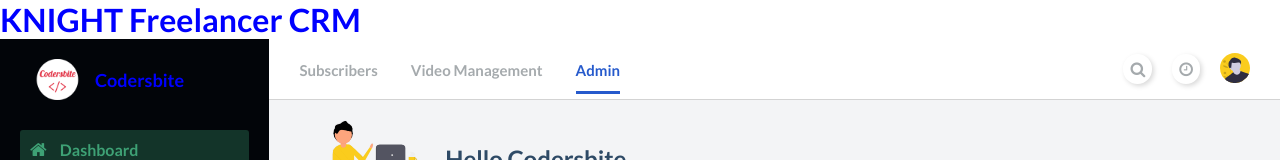
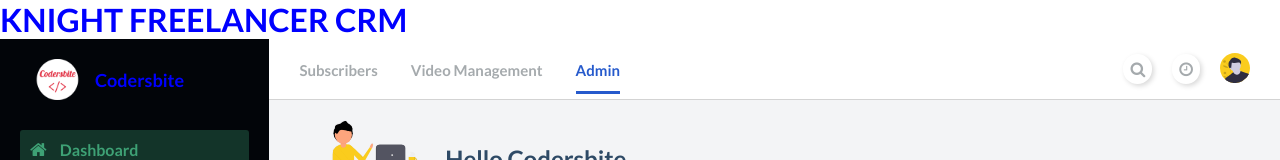
Before and after one commit to khwarij/crm.io, a plain HTML site: page index.html in a window 1280 px wide. Shown: the top 160 px of the page. Drawn offline with nearby package versions, Linux system fonts and the light colour scheme; files whose address does not match are found by name.

Commit message:
Update index.html

```diff
--- a/index.html
+++ b/index.html
@@ -11,7 +11,7 @@
     />
     <link rel="stylesheet" href="styles.css" />
     <title></title>
-    <h1>KNIGHT Freelancer CRM</h1>
+    <h1>KNIGHT FREELANCER CRM</h1>
   </head>
   <body id="body">
     <div class="container">
```
